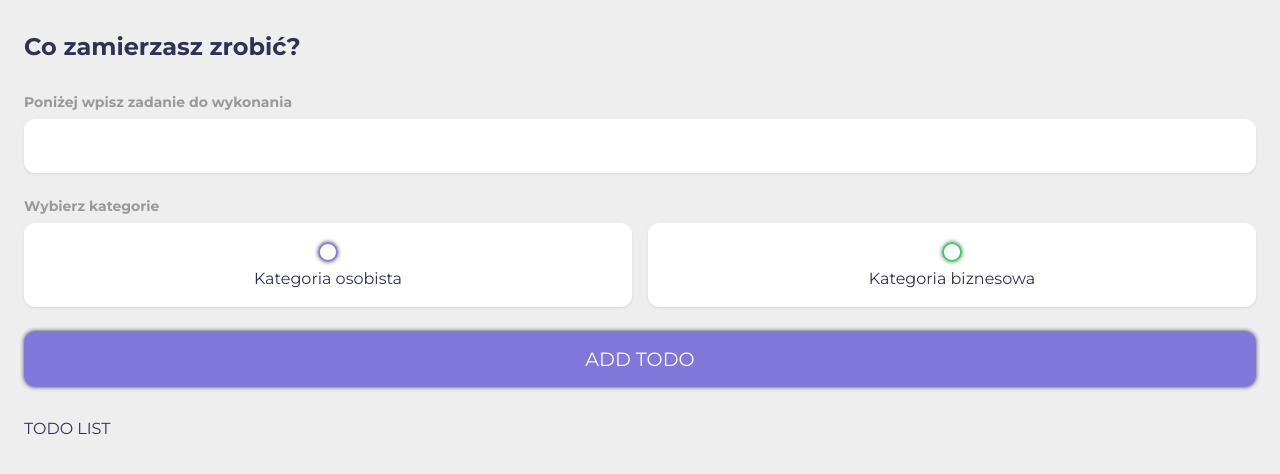
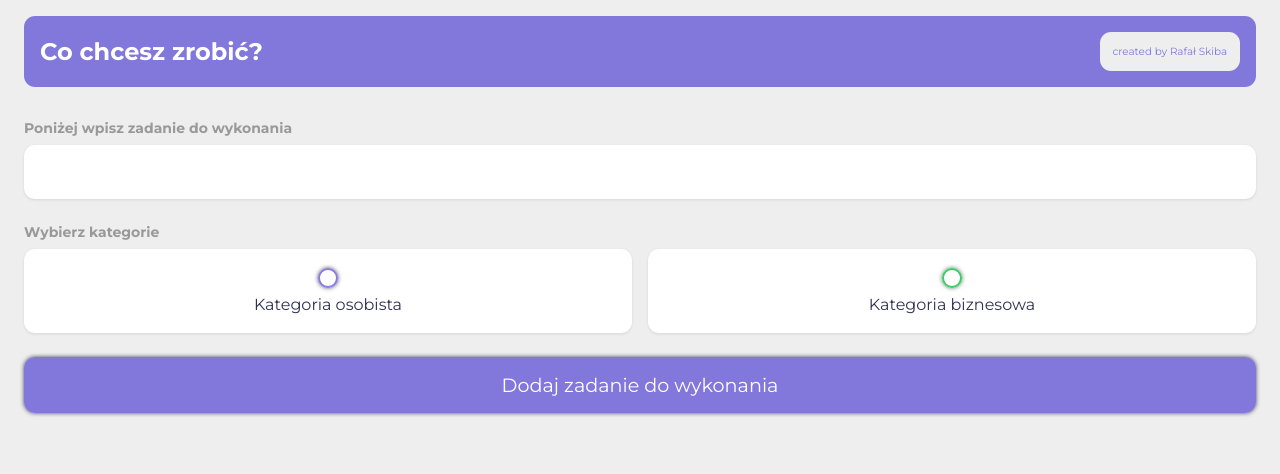
Before and after one commit to rafal-skiba/todo_list-with-LocalStorage, a plain HTML site: page index.html in a window 1280 px wide. Drawn offline with Linux system fonts and the light colour scheme.

Commit message:
rwd and color improvements

```diff
--- a/index.html
+++ b/index.html
@@ -16,7 +16,8 @@
   <body>
     <main class="app">
       <section class="greeting">
-        <h2 class="title">Co zamierzasz zrobić?</h2>
+        <h2 class="title">Co chcesz zrobić?</h2>
+        <p>created by Rafał Skiba</p>
       </section>
 
       <section class="create-todo">
@@ -48,12 +49,11 @@
             </label>
           </div>
 
-          <input type="submit" value="ADD TODO" />
+          <input type="submit" value="Dodaj zadanie do wykonania" />
         </form>
       </section>
 
       <section class="todo-list">
-        <h3>TODO LIST</h3>
         <div class="list" id="todo-list">
           <!-- <div class="todo-item">
             <label>
--- a/style.css
+++ b/style.css
@@ -27,7 +27,7 @@ input:not([type="radio"]):not([type="checkbox"]), button {
 	background: none;
 	cursor: initial;
 }
-/* End of Resets */
+
 
 body {
 	background: var(--light);
@@ -55,22 +55,27 @@ h4 {
 	margin-bottom: 0.5rem;
 }
 
-.greeting .title {
+.greeting {
 	display: flex;
+	justify-content: space-between;
+	align-items: center;
+	background-color: var(--primary);
+	border-radius: 0.7rem;
+	padding: 1rem;
+	margin: 1rem 1.5rem;
+	color: #FFF;
 }
 
-.greeting .title input {
-	margin-left: 0.5rem;
-	flex: 1 1 0%;
-	min-width: 0;
+.greeting p {
+	background-color: var(--light);
+	font-size: 0.65rem;
+	color: var(--primary);
+	border-radius: 0.7rem;
+	padding: 0.8rem;
+
 }
 
-.greeting .title,
-.greeting .title input {
-	color: var(--dark);
-	font-size: 1.5rem;
-	font-weight: 700;
-}
+
 
 .create-todo input[type="text"] {
 	display: block;
@@ -190,7 +195,7 @@ input:checked ~ .bubble::after {
 }
 
 .todo-list .todo-content {
-	flex-grow: 1;
+	flex: 1 1 0%;
 
 }
 
@@ -202,11 +207,14 @@ input:checked ~ .bubble::after {
 .actions {
 	display: flex;
 	align-items: center;
+	justify-content: flex-end;
+	flex-wrap: wrap;
 }
 
 .actions button {
 	display: block;
-	padding: 0.7rem;
+	width: 5rem;
+	padding: 0.5rem;
 	border-radius: 0.7rem;
 	background-color: #FFF;
 	cursor: pointer;
```
